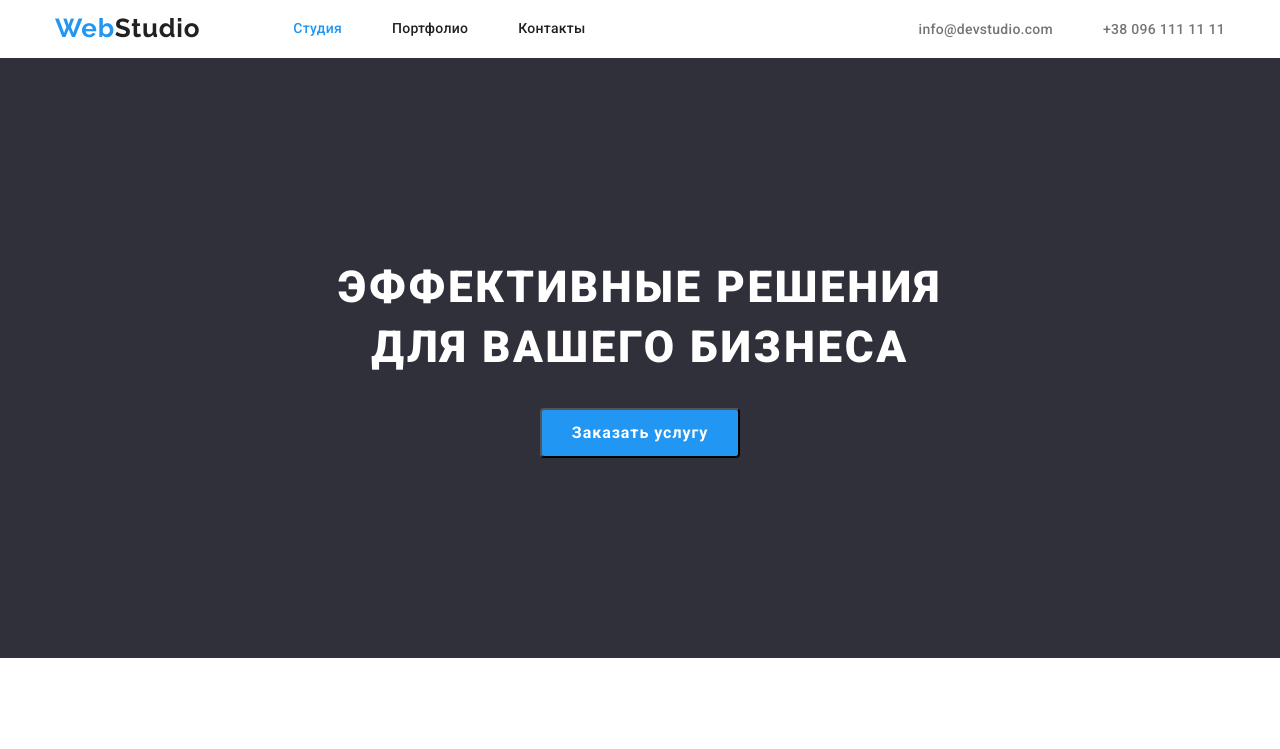
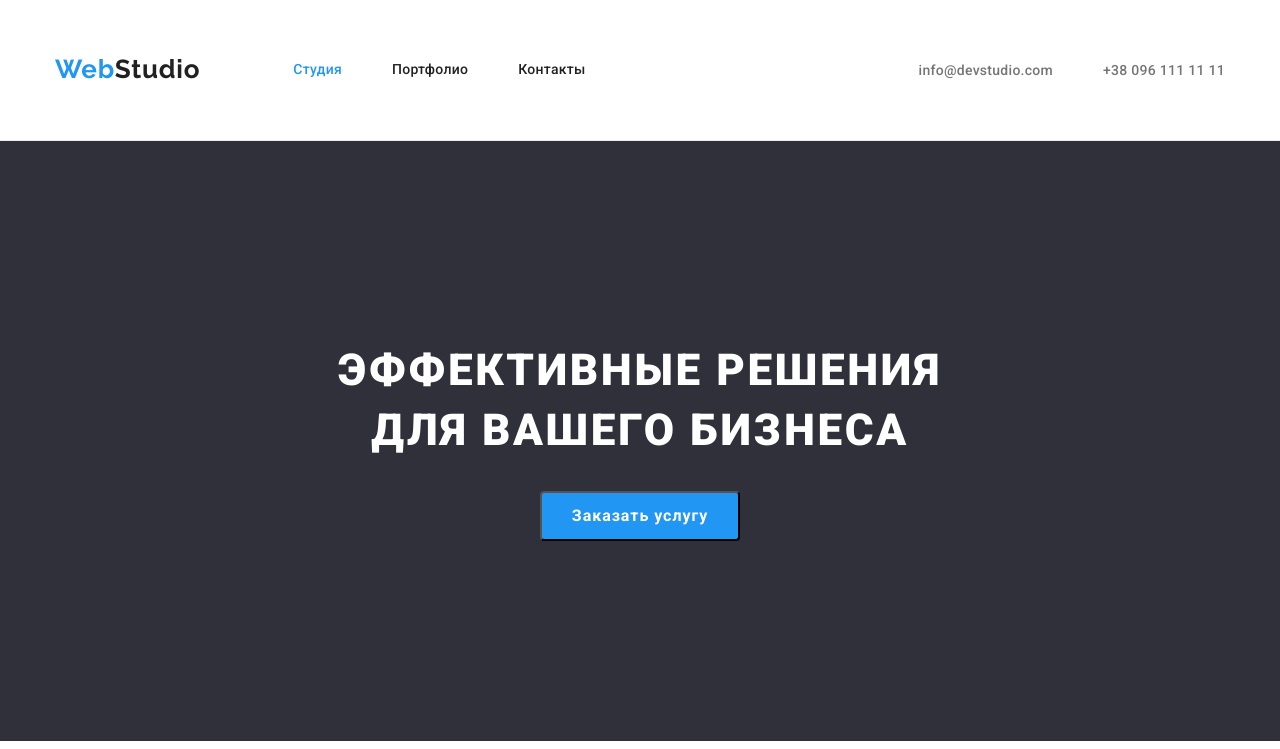
Before and after one commit to Prime-DS/goit-markup-hw-03, a plain HTML site: page index.html in a window 1280 px wide. Shown: the top 749 px of the page. Drawn offline with nearby package versions, Linux system fonts and the light colour scheme.

Commit message:
исправил ошибки

```diff
--- a/css/styles.css
+++ b/css/styles.css
@@ -97,6 +97,7 @@ p {
 
 /* Header */
 .header {
+  border-bottom: 1px solid #ececec;
   padding-top: 25px;
   padding-bottom: 25px;
   background-color: var(--header-bg-color);
@@ -106,7 +107,7 @@ p {
   align-items: center;
 }
 
-.heder-nav {
+.header-nav {
   display: flex;
   align-items: center;
 }
@@ -142,8 +143,8 @@ a.logo {
 
 .nav-link {
   display: block;
-  padding-top: 21px;
-  padding-bottom: 21px;
+  padding-top: 31px;
+  padding-bottom: 31px;
 
   font-weight: 500;
   font-size: 14px;
@@ -161,6 +162,11 @@ a.logo {
 .contact-list {
   display: flex;
   margin-left: auto;
+}
+
+.contact-list-item {
+  padding-top: 31px;
+  padding-bottom: 31px;
 }
 
 .contact-list-item:not(:last-child) {
@@ -288,21 +294,29 @@ a.logo {
   display: flex;
 }
 
+.team-list-item {
+  box-shadow: 0px 2px 1px 0px rgba(255, 255, 255, 0.2);
+  background-color: var(--header-bg-color);
+}
+
 .team-list-item:not(:last-child) {
   margin-right: 30px;
 }
 
 .team-div {
-  margin-top: 30px;
-  margin-bottom: 30px;
+  padding-top: 30px;
+  padding-bottom: 30px;
 }
 
 .team-subtitle {
+  margin-bottom: 10px;
+
   font-weight: 500;
   font-size: 16px;
   line-height: 1.2;
   text-align: center;
   letter-spacing: 0.03em;
+
   color: var(--primery-title-color);
 }
 
--- a/index.html
+++ b/index.html
@@ -20,9 +20,9 @@
 </head>
 <body>
     <!--Шапка сайта-->
-    <header class="heder">
+    <header class="header">
         <div class="container header-container">
-        <nav class="heder-nav">
+        <nav class="header-nav">
 
             <a class="logo link header-logo" href="/" >Web<span class="logo-primery">Studio</span>
             </a>
```
Also changed, not shown: portfolio.html (+3 -3 lines).
